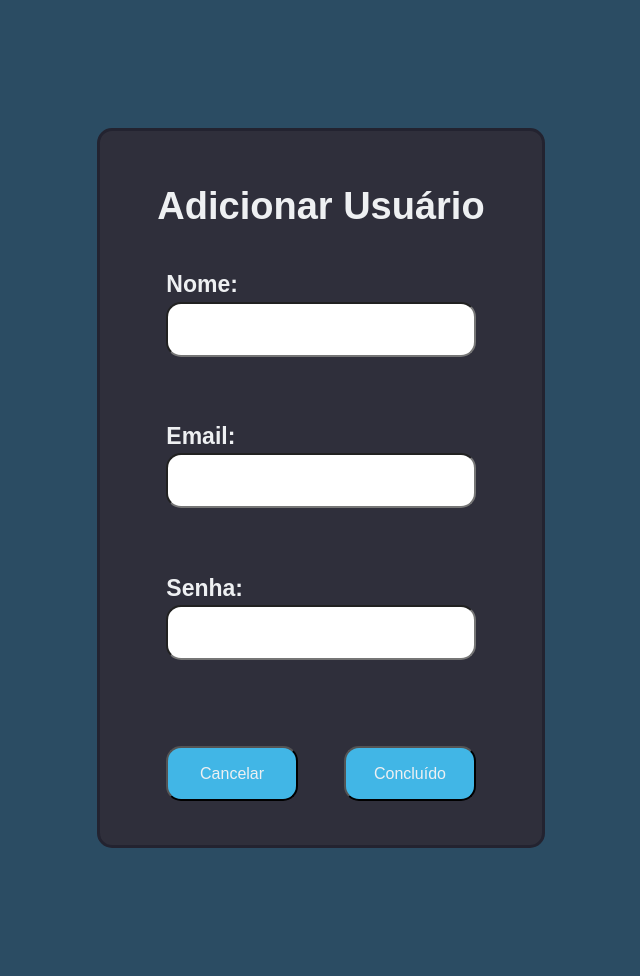
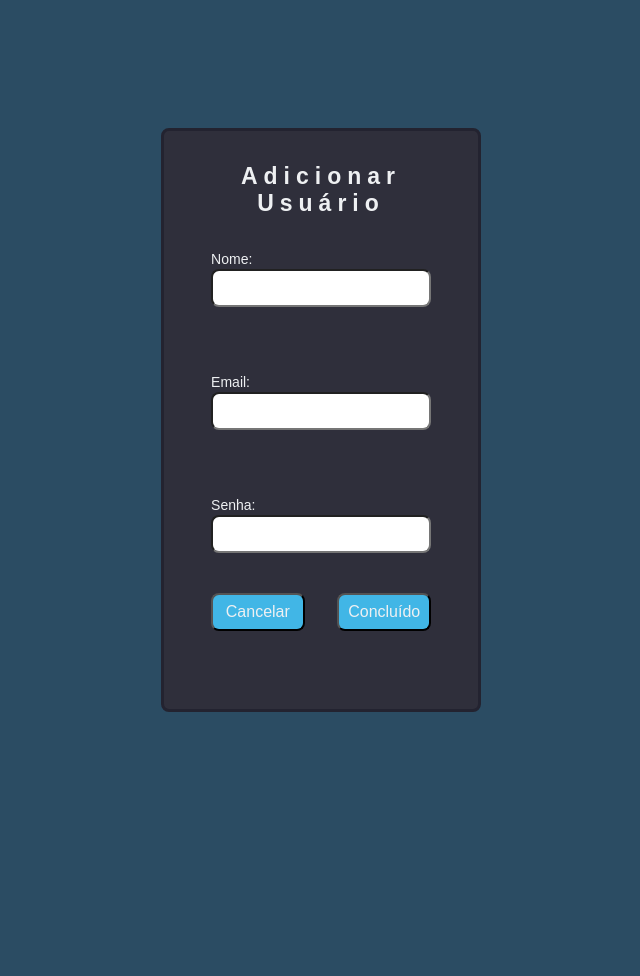
Before and after one commit to Joao-Vitor-Fernandes/Trainee-2023.1, a PHP site: page /app/views/admin/form_add_usuarios.html in a window 1280 px wide. Shown: the whole page, without its empty margins (319-959 px from the left). After the commit the page ends 712 px from the top, so only its background shows below. Run offline with PHP 8.4, Linux system fonts and the light colour scheme.

Commit message:
alterando tamanho da fonte

```diff
--- a/Phonefy/app/views/admin/form_add_usuarios.html
+++ b/Phonefy/app/views/admin/form_add_usuarios.html
@@ -14,17 +14,17 @@
     <form class="container">
             <div class="titulo"><h1>Adicionar Usuário</h1></div>
             <div class="caixa-selecao">
-                <label for="nome"><strong>Nome:</strong></label>
+                <label for="nome">Nome:</label>
                 <input type="text" name="nome" id="nome" required>
             </div>
 
             <div class="caixa-selecao">
-                <label for="email"><strong>Email:</strong></label>
+                <label for="email">Email:</label>
                 <input type="text" name="email" id="email" required>
             </div>
 
             <div class="caixa-selecao">
-                <label for="senha"><strong>Senha:</strong></label>
+                <label for="senha">Senha:</label>
                 <input type="password" name="senha" id="senha" required>
             </div>
 
--- a/Phonefy/public/css/form_add_usuarios.css
+++ b/Phonefy/public/css/form_add_usuarios.css
@@ -18,10 +18,10 @@ body{
     background-color: #2F2F3B;
     margin: 0 auto;
     border: solid #232330;
-    border-radius: 15px;
+    border-radius: 8px;
 
-    height: 90vh;
-    width: 35vw;
+    height: 73vh;
+    width: 25vw;
 
     margin-top: 10%;
     margin-bottom: 10%;
@@ -43,7 +43,10 @@ body{
     margin-left: 10%;
     margin-top: 10%;
     margin-right: 10%;
-    font-size: 38px;
+
+
+    font-size: 23px;
+    letter-spacing: 6px;
     color: #EEF0F2;
 }
 
@@ -59,7 +62,7 @@ body{
 }
 
 .caixa-selecao label{
-    font-size: 23px;
+    font-size: 14px;
     display: block;
     color: #EEF0F2;
 }
@@ -67,20 +70,21 @@ body{
 .caixa-selecao input{
     display: block;
     width: 100%;
-    height: 55px;
+    height: 38px;
     margin-top: 1%;
-    border-radius: 15px;
+    border-radius: 8px;
 
     padding: 0px 50px 0 20px;
-    font-size: 20px;
+    font-size: 14px;
 }
 
 .container .caixa-botao{
     /* background-color: aqua; */
 
     display: flex;
-    justify-content:center;
-    align-items: center;
+    justify-content:left;
+    /* align-items: center; */
+    margin-bottom: 5%;
 
     margin-left: 15%;
     margin-right: 15%;
@@ -91,9 +95,9 @@ body{
 .caixa-botao .botao{
     margin-top: 3%;
     font-size:100%;
-    height: 55px;
+    height: 38px;
     width: 140px;
-    border-radius: 15px;
+    border-radius: 8px;
     background-color: #41B6E6;
     color: #EEF0F2;
 }
```
Also changed, not shown: Phonefy/public/css/form_add_post.css (+5 -5 lines), Phonefy/public/css/form_edt_usuarios.css (+12 -13 lines), Phonefy/public/css/form_excluir_usuarios.css (+8 -8 lines), Phonefy/public/css/form_visualizar_usuarios.css (+11 -11 lines).
